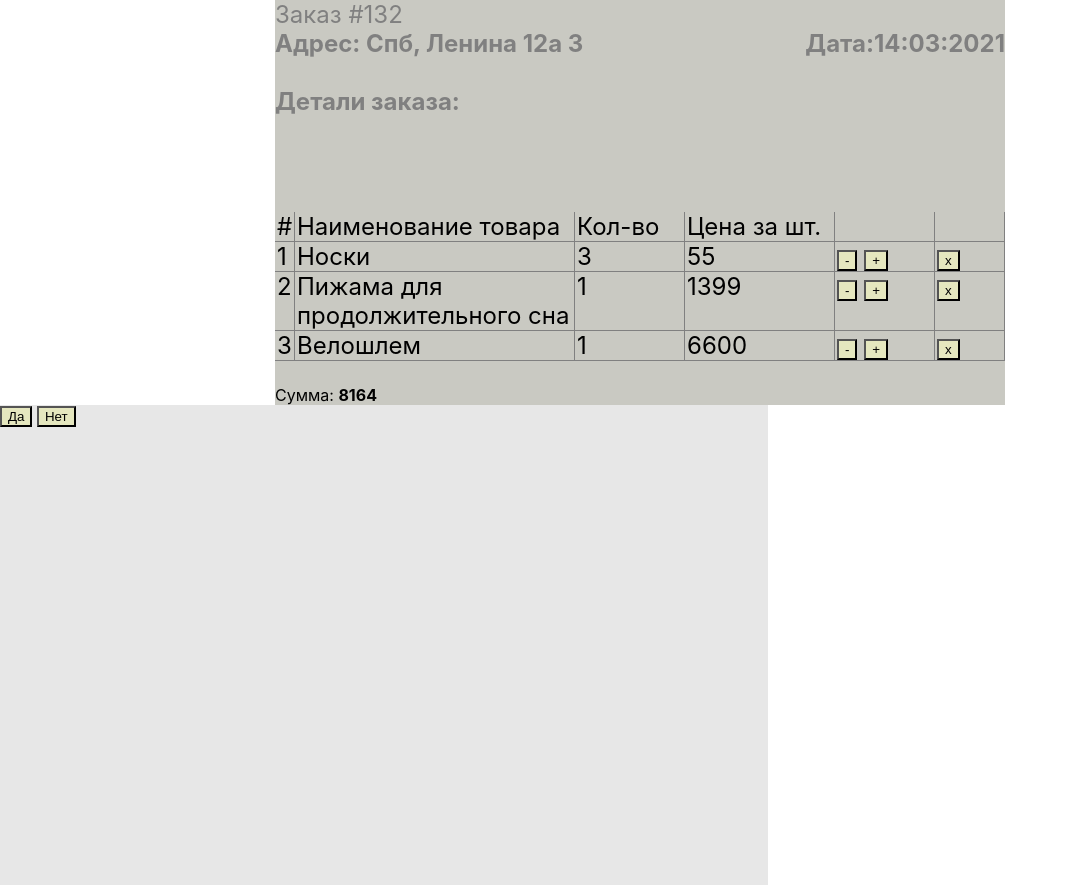
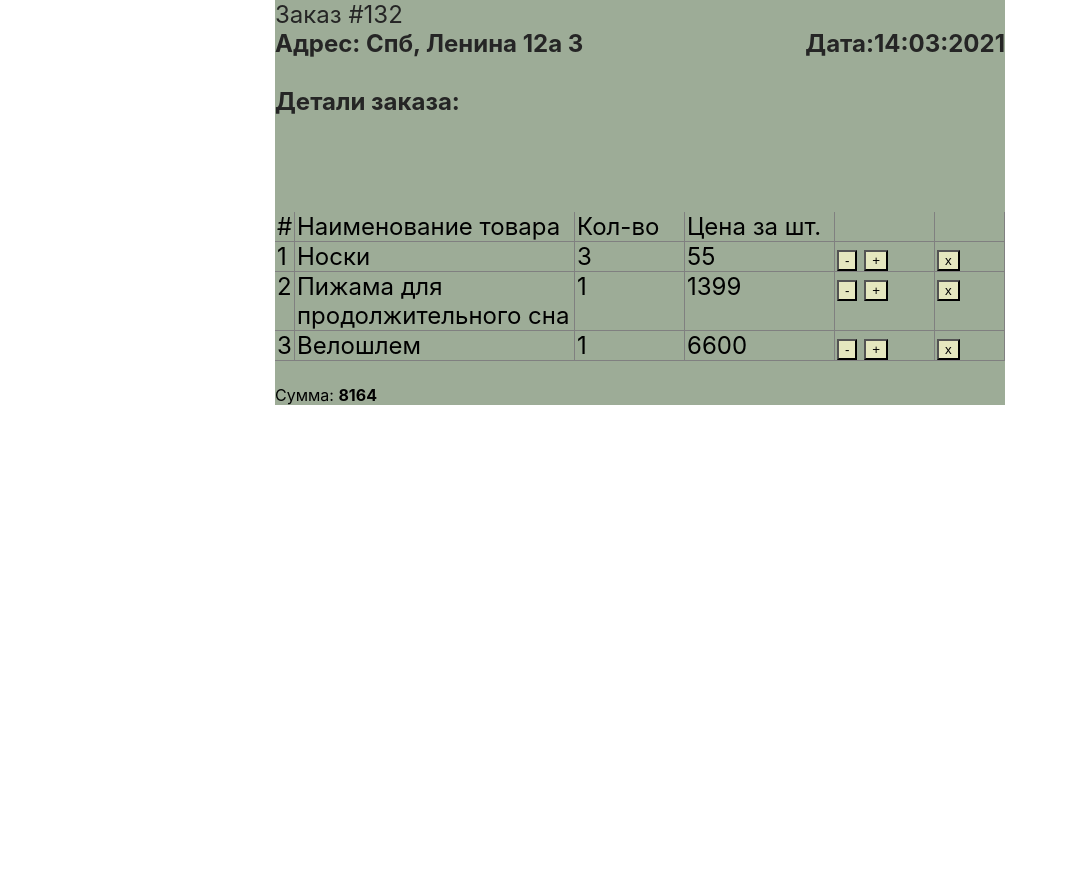
Before and after one commit to bumlu/shoppage, a React (Create React App) app: page / in a window 1280 px wide. Shown: the whole page, without its empty margins (0-1068 px from the left). After the commit the page ends 800 px from the top, so only its background shows below. Built offline with nearby package versions, Linux system fonts and the light colour scheme.

Commit message:
done first step

```diff
--- a/src/mainTable/Table.css
+++ /dev/null
@@ -1,40 +0,0 @@
-.header{
-    color: grey;
-    font-size: 1.5em;
-    font-weight: 400;
-    padding-bottom: 1em;
-  }
-
-  .order-details {
-    display: flex;
-    justify-content: space-between;
-  }
-
-  .title-row {
-    margin-top: 3em;
-
-  }
-
-  .body {
-
-     font-size: 1.5em;
-    font-weight: 400;
-    padding-bottom: 1em;
-
-  }
-
-   .pageline {
-    display: grid;
-    grid-template-columns: 20px 280px 110px 150px 100px 70px;
-    border-bottom: 1px solid grey;
-   }
-
-   .table {
-    width: 730px;
-    background-color: rgb(201, 201, 194);
-    margin: 0 auto;
-   }
-  .pageline span {
-  border-right: 1px solid grey;
-  padding-left: 2px;
-  }
--- a/src/mainTable/Table.tsx
+++ /dev/null
@@ -1,57 +0,0 @@
-import { useState } from "react";
-import { ItemInt } from "../interface/ItemInt";
-import ModalDelete from "../modalDelete/ModalDelete";
-import "./Table.css";
-import TableBody from "./tableBody/TableBody";
-
-interface TableProps {
-    ItemModel:ItemInt[]
-    ModalDeleteButton:(itemForDelete:number)=>void
-}
-
-function Table(props:TableProps) {
-    const [Item, setItem] = useState(props.ItemModel.concat())
-    function getTotalPrice() {
-        let tmpResult = 0; Item.map(i =>
-            (tmpResult += i.itemsAmount * i.prisePerOneItem));
-        return tmpResult
-    }
-    const IncreaseButton = (itemForIncrement: number) => {
-        props.ItemModel[itemForIncrement].itemsAmount++;
-        setItem(props.ItemModel.concat())
-    };
-    const DecreaseButton = (itemForDecrement: number) => {
-        props.ItemModel[itemForDecrement].itemsAmount--;
-        setItem(props.ItemModel.concat())
-    };
-
-    console.log(Item);
-
-    return (
-        <div className="table">
-            <div className="header">
-                <div> Заказ #132 </div>
-                <div className="order-details">
-                    <span>
-                        <b>Адрес: Спб, Ленина 12а 3 </b>
-                    </span>
-                    <span>
-                        <b>Дата:14:03:2021</b>
-                    </span>
-                </div>
-                <div>
-                    <b>
-                        <br></br> Детали заказа:
-        </b>
-                </div>
-            </div>
-            <TableBody Items={Item} Increase={IncreaseButton} Decrease={DecreaseButton} ModalCall={props.ModalDeleteButton} />
-
-            <div className="footer">
-                Сумма: <b>{getTotalPrice()}</b>
-            </div>
-        </div>
-    );
-}
-
-export default Table;
--- a/src/mainTable/tableBody/TableBody.tsx
+++ /dev/null
@@ -1,24 +0,0 @@
-import { ItemInt } from "../../interface/ItemInt";
-import ItemRow from "./itemRow/ItemRow";
-import TitleRow from "./titleRow/TitleRow";
-
-interface TableBodyProps{
-    Items: ItemInt[];
-    Increase:(n:number)=>void;
-    Decrease:(n:number)=>void;
-    ModalCall:(n:number)=>void;
- };
-
-function TableBody (props: TableBodyProps ){
-
-    return(
-        <div className="body">
-      <TitleRow></TitleRow>
-      <div className="items">
-          {props.Items.map(p=><ItemRow Item={p} Increase={props.Increase} Decrease={props.Decrease} ModalCall={props.ModalCall}></ItemRow>)}
-           </div>
-       </div>
-    )
-};
-
-export default TableBody;
--- a/src/mainTable/tableBody/itemRow/ItemRow.tsx
+++ b/src/mainTable/tableBody/itemRow/ItemRow.tsx
@@ -12,8 +12,8 @@ let block: string;
 
 function ItemRow(props: ItemRowProps) {
     function Increase() { props.Increase(props.Item.itemsNumber - 1) }
-    function Decrease() { if (props.Item.itemsAmount > 1) props.Decrease(props.Item.itemsNumber - 1) }
-    function ModalCall() {props.ModalCall(props.Item.itemsNumber)}
+    function Decrease() { if (props.Item.itemsAmount > 1) props.Decrease(props.Item.itemsNumber -1) }
+    function ModalCall() {props.ModalCall(props.Item.itemsNumber -1)}
     if (props.Item.itemsAmount > 1) { block = "" } else { block = "block" };
     return (
         <div className="name pageline" >
--- a/src/modalDelete/ModalDelete.css
+++ b/src/modalDelete/ModalDelete.css
@@ -1,9 +1,25 @@
 .pageView {
-    background-color: rgba(110, 109, 109, 0.164);
+    background-color: rgba(255, 255, 255, 0.795);
     position: absolute;
-    width: 60%;
-    height: 60%;
+    left: 40%;
+    right: 30%;
+    top: 15%;
+    width: 25%;
+    height: 20%
+
 }
-.button {
+.pageView button {
 position: center;
+display: inline-block;
+font-size: 20px;
+left: 30%;
 }
+
+.hidden {
+display: none;
+}
+
+.text {
+display: flex;
+justify-content: center;
+}
--- a/src/modalDelete/ModalDelete.tsx
+++ b/src/modalDelete/ModalDelete.tsx
@@ -3,15 +3,20 @@ import "./ModalDelete.css"
 
 interface ModalDeleteProps {
     DeleteItem: () => void;
+    hidden: string;
+    CloseModal: () => void;
 }
+
+
 
 function ModalDelete(props: ModalDeleteProps) {
     function DeleteItem() {props.DeleteItem ()}
-    function CloseModal() {}
+    function CloseModal() {props.CloseModal ()}
 
     return (
-        <div className="pageView">
-            <button onClick={DeleteItem}>Да</button>  <button onClick={CloseModal}>Нет</button>
+        <div className={"pageView " + (props.hidden)}>
+        <h2 className="text">Товар удаляем? </h2>
+         <p> <button onClick={DeleteItem}>Да</button>  <button onClick={CloseModal}>Нет</button>  </p>
         </div>
     )
 }
--- a/src/page/Page.css
+++ b/src/page/Page.css
@@ -0,0 +1,41 @@
+.header{
+    color: rgb(37, 37, 37);
+    font-size: 1.5em;
+    font-weight: 400;
+    padding-bottom: 1em;
+
+  }
+
+  .order-details {
+    display: flex;
+    justify-content: space-between;
+  }
+
+  .title-row {
+    margin-top: 3em;
+
+  }
+
+  .body {
+
+     font-size: 1.5em;
+    font-weight: 400;
+    padding-bottom: 1em;
+
+  }
+
+   .pageline {
+    display: grid;
+    grid-template-columns: 20px 280px 110px 150px 100px 70px;
+    border-bottom: 1px solid grey;
+   }
+
+   .table {
+    width: 730px;
+    background-color: rgb(157, 172, 151);
+    margin: 0 auto;
+   }
+  .pageline span {
+  border-right: 1px solid grey;
+  padding-left: 2px;
+  }
--- a/src/page/Page.tsx
+++ b/src/page/Page.tsx
@@ -1,8 +1,9 @@
-import React from "react";
-import Table from "../mainTable/Table"
+import React, { useState } from "react";
 import "./Page.css"
 import ModalDelete from "../modalDelete/ModalDelete"
 import { ItemInt } from "../interface/ItemInt";
+import TitleRow from "../mainTable/tableBody/titleRow/TitleRow";
+import ItemRow from "../mainTable/tableBody/itemRow/ItemRow";
 
 const ItemModel: ItemInt[] = [
     {
@@ -27,24 +28,75 @@ const ItemModel: ItemInt[] = [
 
 ];
 
-let indexItemForDelete:number;
+let indexItemForDelete: number;
 
-const ModalDeleteButton = (itemForDelete: number) =>{
-    indexItemForDelete=itemForDelete -1
-}
+function Page() {
 
-const  DeleteItem=()=>{
-ItemModel.splice(indexItemForDelete)
-}
+    const [item, setItem] = useState(ItemModel.slice())
+    const DeleteItem = () => {
+        ItemModel.splice(indexItemForDelete, 1)
+        let i=1
+        ItemModel.map(p => p.itemsNumber=i++)
+        setItem(ItemModel.slice())
+        CloseModal ()
+    }
 
-function Page (){
+    const CloseModal= () =>{
+        setHidden("hidden")
+    }
 
+    function getTotalPrice() {
+        let tmpResult = 0; item.map(i =>
+            (tmpResult += i.itemsAmount * i.prisePerOneItem));
+        return tmpResult
+    }
+    const IncreaseButton = (itemForIncrement: number) => {
+        ItemModel[itemForIncrement].itemsAmount++;
+        setItem(ItemModel.concat())
+    };
+    const DecreaseButton = (itemForDecrement: number) => {
+        ItemModel[itemForDecrement].itemsAmount--;
+        setItem(ItemModel.concat())
+    }
+    const [hidden, setHidden] = useState("hidden")
+    const ModalDeleteButton = (itemForDelete: number) => {
+        indexItemForDelete = itemForDelete
+        setHidden("")
+    }
     return (
-   <div> <Table  ItemModel={ItemModel} ModalDeleteButton={ModalDeleteButton}/>
-    <ModalDelete DeleteItem={DeleteItem}/>
+        <div> <div className="table">
+            <div className="header">
+                <div> Заказ #132 </div>
+                <div className="order-details">
+                    <span>
+                        <b>Адрес: Спб, Ленина 12а 3 </b>
+                    </span>
+                    <span>
+                        <b>Дата:14:03:2021</b>
+                    </span>
+                </div>
+                <div>
+                    <b>
+                        <br></br> Детали заказа:
+                        </b>
+                </div>
+            </div>
 
-    </div>
+            <div className="body">
+                <TitleRow></TitleRow>
+                <div className="items">
+                    {item.map(p => <ItemRow Item={p} Increase={IncreaseButton} Decrease={DecreaseButton} ModalCall={ModalDeleteButton}></ItemRow>)}
+                </div>
+            </div>
+
+            <div className="footer">
+                Сумма: <b>{getTotalPrice()}</b>
+            </div>
+        </div>
+            <ModalDelete DeleteItem={DeleteItem} hidden={hidden} CloseModal={CloseModal}/>
+        </div>
     )
 }
 
+
 export default Page
```
